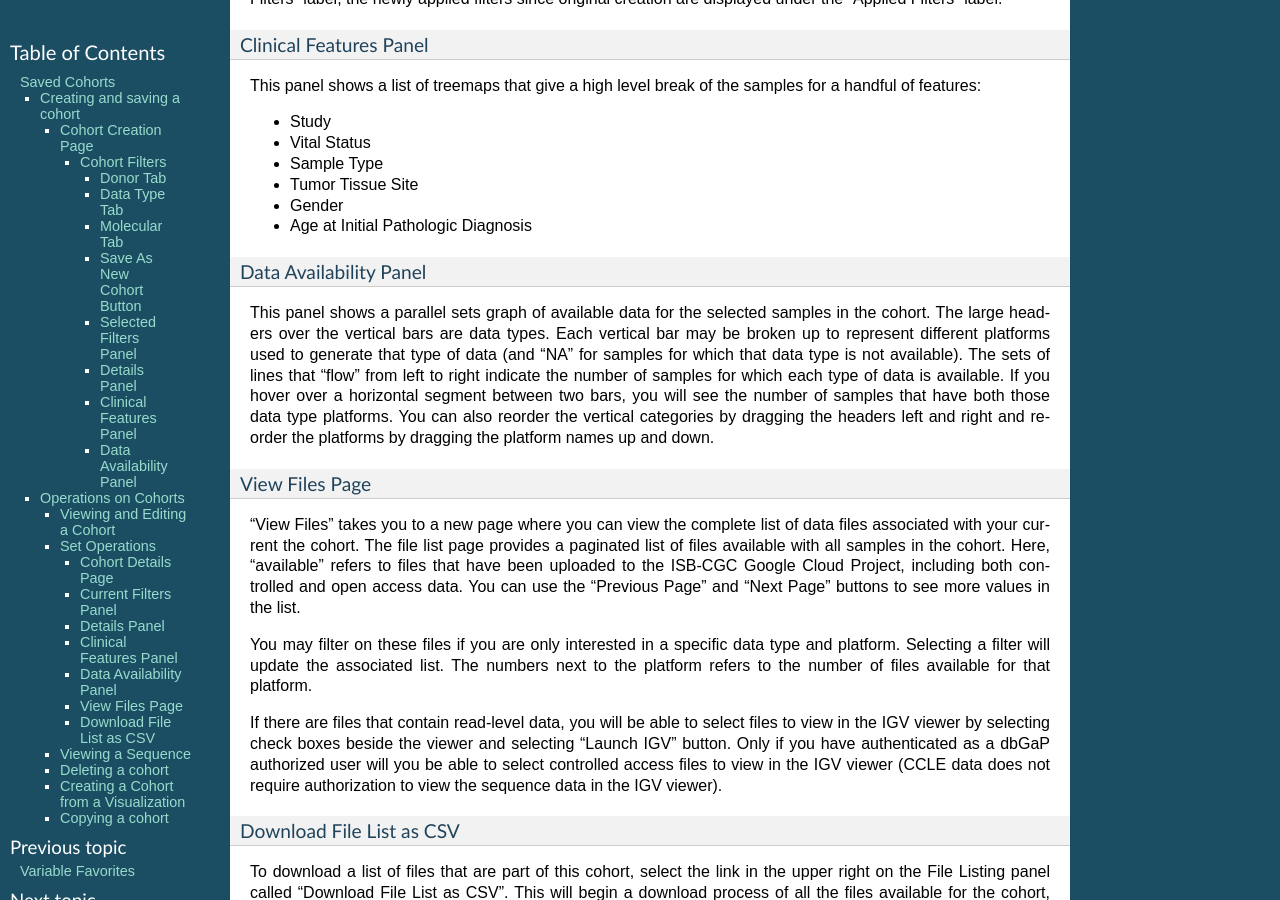
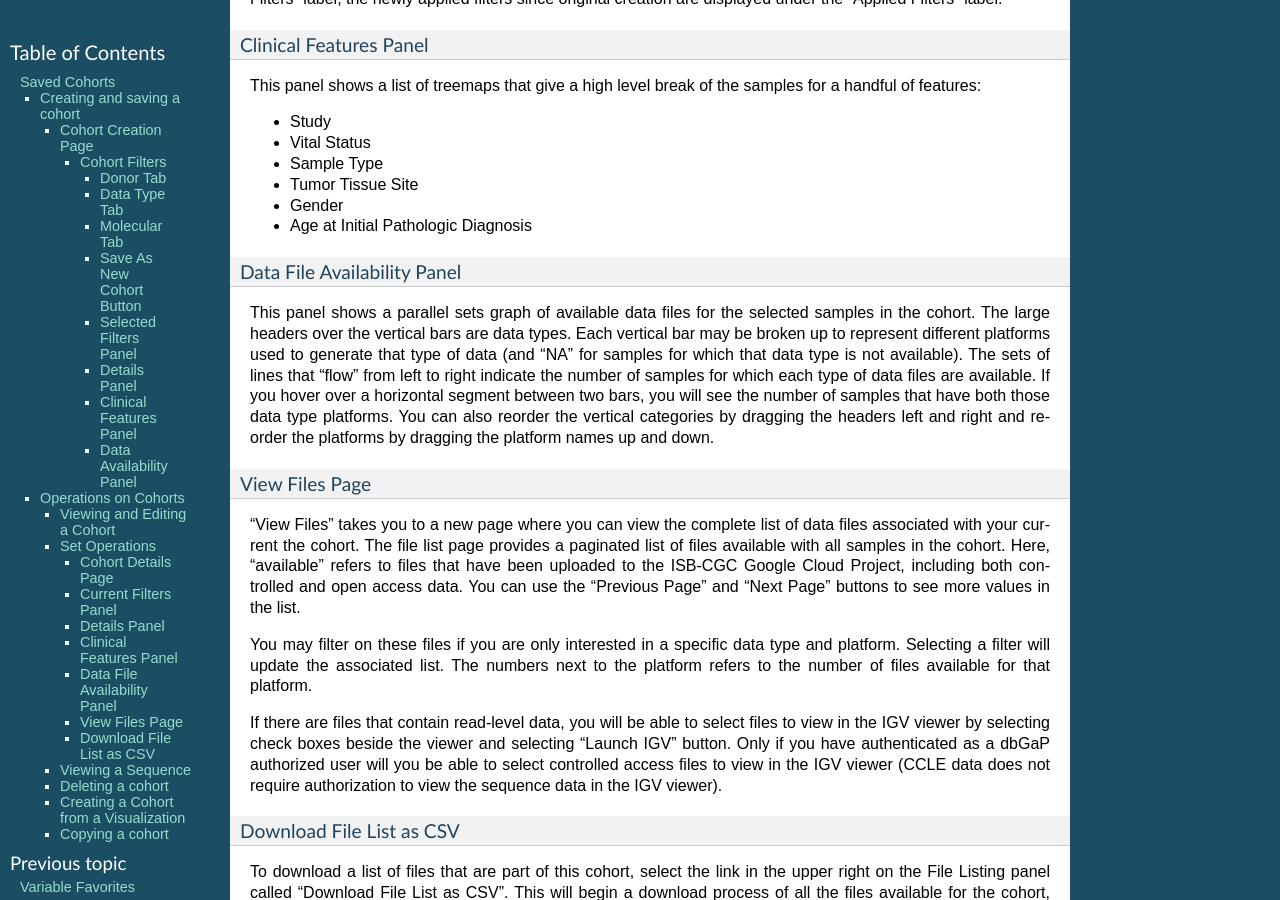
Before and after one commit to isb-cgc/readthedocs, a Sphinx documentation site: the page built from docs/source/sections/webapp/Saved-Cohorts.rst, in a window 1280 px wide and 900 px high, scrolled down 4752 px. Built offline with Sphinx 7.4.7, drawn with Linux system fonts in a browser that asks for light colours.

Commit message:
Update Saved-Cohorts.rst

```diff
--- a/docs/source/sections/webapp/Saved-Cohorts.rst
+++ b/docs/source/sections/webapp/Saved-Cohorts.rst
@@ -204,14 +204,13 @@ This panel shows a list of treemaps that give a high level break of the samples
 * Gender
 * Age at Initial Pathologic Diagnosis
 
-Data Availability Panel
+Data File Availability Panel
 -----------------------
-This panel shows a parallel sets graph of available data for the selected samples in the cohort. The large headers over
+This panel shows a parallel sets graph of available data files for the selected samples in the cohort. The large headers over
 the vertical bars are data types. Each vertical bar may be broken up to represent different platforms used to generate
 that type of data (and "NA" for samples for which that data type is not available).
-The sets of lines that "flow" from left to right indicate the number of samples for which each type of data is
-available. If you
-hover over a horizontal segment between two bars, you will see the number of samples that have both those data
+The sets of lines that "flow" from left to right indicate the number of samples for which each type of data files are
+available. If you hover over a horizontal segment between two bars, you will see the number of samples that have both those data
 type platforms. You can also reorder the vertical categories by dragging the headers left and right and reorder the
 platforms by dragging the platform names up and down.
 
```
